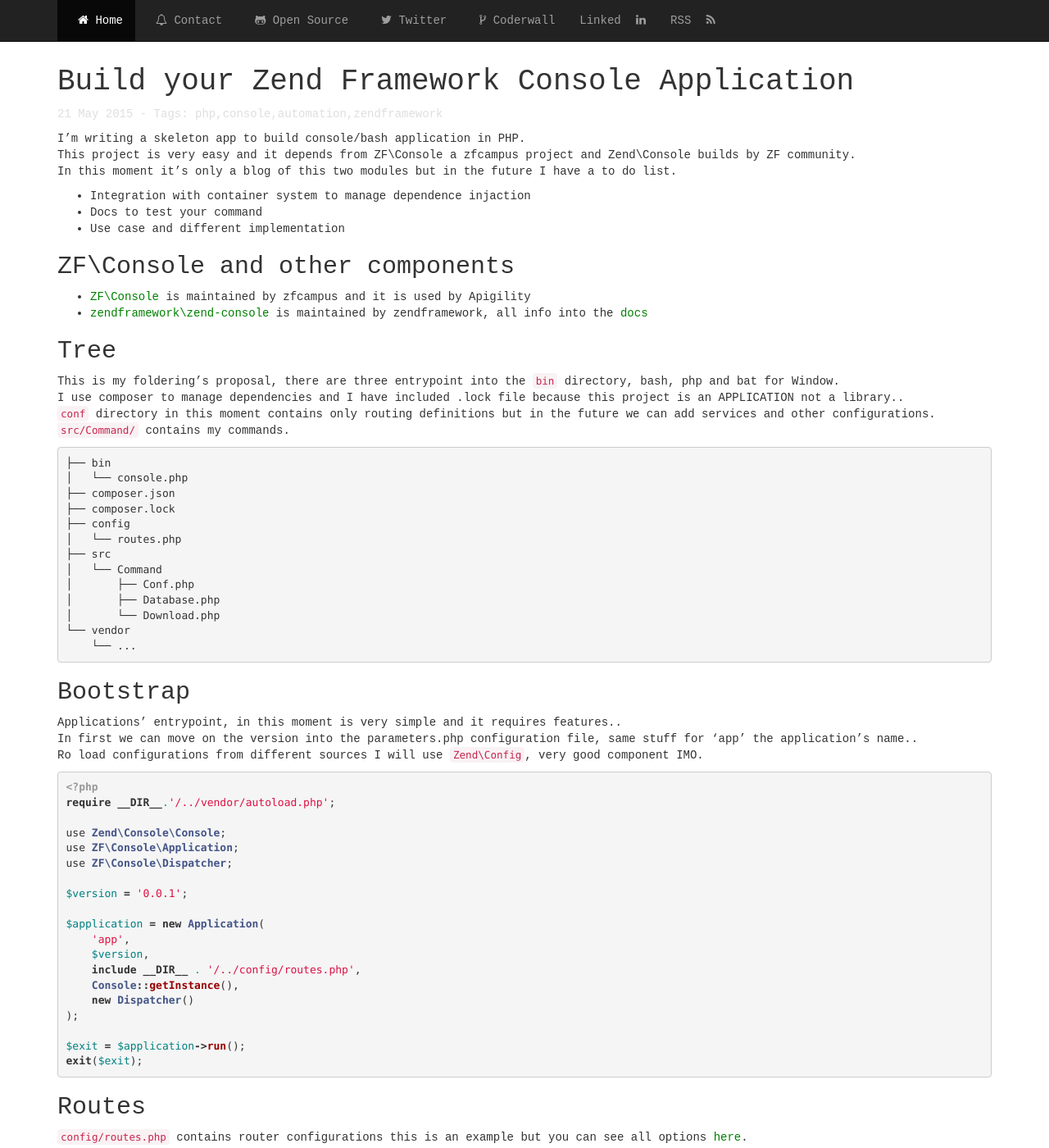
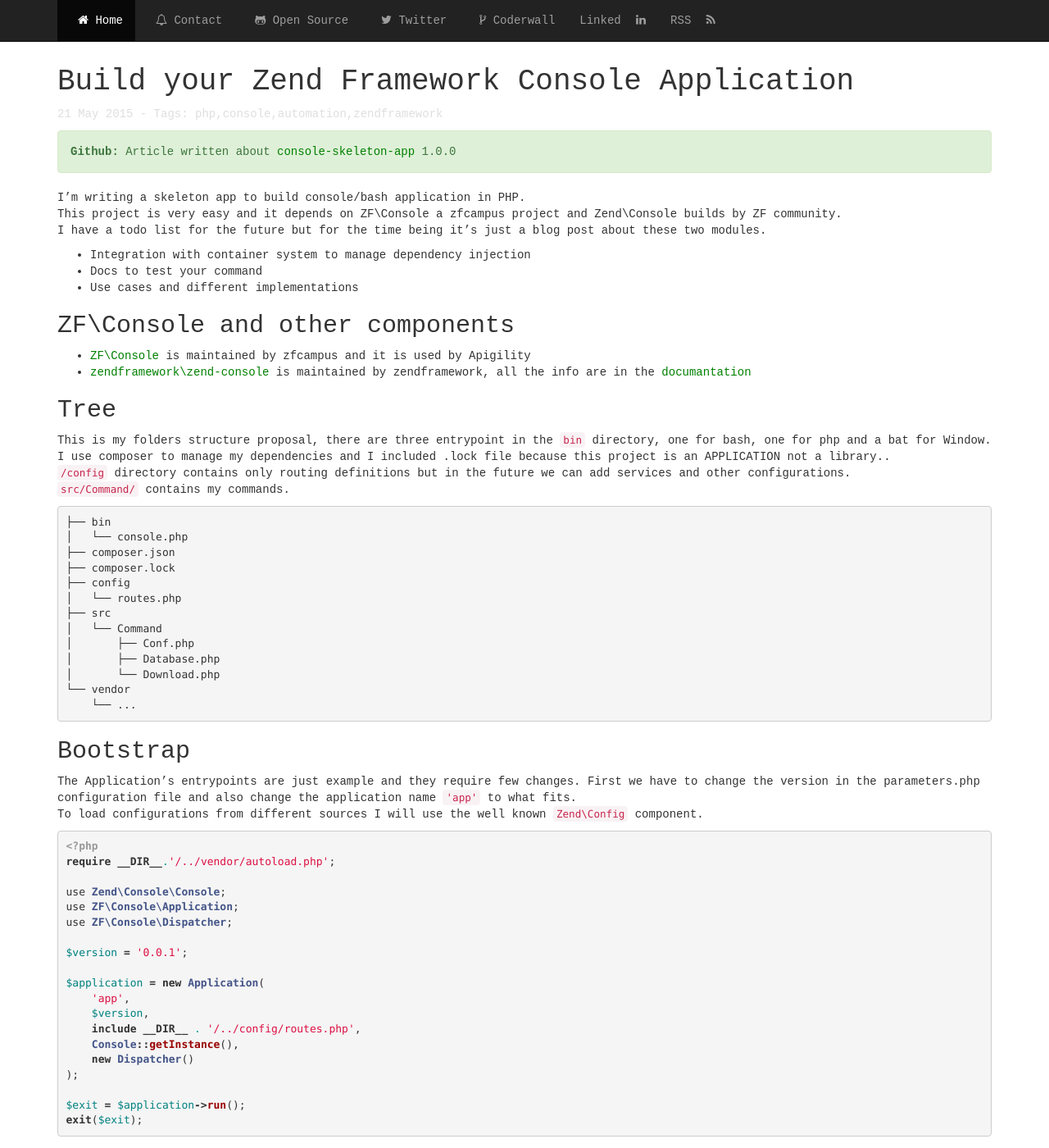
Before and after one commit to gianarb/gianarb.github.com, a Jekyll site: the page built from _posts/2015-06-25-zendframework-console-app.markdown, in a window 1280 px wide and 1400 px high. Shown: the whole window at 82% size. Built offline with Jekyll 4.4.1, drawn with Linux system fonts in a browser that asks for light colours; nearby versions of some CDN libraries; comment, search, counter and statistics services are not loaded; some of the changed text lies outside the part shown.

Commit message:
eglish fixes

```diff
--- a/_posts/2015-06-25-zendframework-console-app.markdown
+++ b/_posts/2015-06-25-zendframework-console-app.markdown
@@ -8,24 +8,26 @@
 priority: 0.6
 changefreq: yearly
 ---
+<div class="alert alert-success" role="alert"><strong>Github: </strong>Article written about <a target="_blank" href="https://github.com/gianarb/console-skeleton-app">console-skeleton-app</a> 1.0.0</div>
+
 I'm writing a skeleton app to build console/bash application in PHP.
-This project is very easy and it depends from ZF\Console a zfcampus project and Zend\Console builds by ZF community.
-In this moment it's only a blog of this two modules but in the future I have a to do list.
+This project is very easy and it depends on ZF\Console a zfcampus project and Zend\Console builds by ZF community.
+I have a todo list for the future but for the time being it's just a blog post about these two modules.
 
-* Integration with container system to manage dependence injaction
+* Integration with container system to manage dependency injection
 * Docs to test your command
-* Use case and different implementation
+* Use cases and different implementations
 
 ## ZF\Console and other components
 
 * [ZF\Console](https://github.com/zfcampus/zf-console) is maintained by zfcampus and it is used by Apigility
-* [zendframework\zend-console](https://github.com/zendframework/zend-console) is maintained by zendframework, all info into the [docs](http://framework.zend.com/manual/current/en/modules/zend.console.introduction.html)
+* [zendframework\zend-console](https://github.com/zendframework/zend-console) is maintained by zendframework, all the info are in the [documantation](http://framework.zend.com/manual/current/en/modules/zend.console.introduction.html)
 
 ## Tree
 
-This is my foldering's proposal, there are three entrypoint into the `bin` directory, bash, php and bat for Window.
-I use composer to manage dependencies and I have included .lock file because this project is an APPLICATION not a library..
-`conf` directory in this moment contains only routing definitions but in the future we can add services and other configurations.
+This is my folders structure proposal, there are three entrypoint in the `bin` directory, one for bash, one for php and a bat for Window.
+I use composer to manage my dependencies and I included .lock file because this project is an APPLICATION not a library..
+`/config` directory contains only routing definitions but in the future we can add services and other configurations.
 `src/Command/` contains my commands.
 
 {% highlight bash %}
@@ -46,9 +48,9 @@
 
 ## Bootstrap
 
-Applications' entrypoint, in this moment is very simple and it requires features..
-In first we can move on the version into the parameters.php configuration file, same stuff for 'app' the application's name..
-Ro load configurations from different sources I will use `Zend\Config`, very good component IMO.
+The Application's entrypoints are just example and they require few changes.
+First we have to change the version in the parameters.php configuration file and also change the application name `'app'` to what fits.
+To load configurations from different sources I will use the well known `Zend\Config` component.
 
 {% highlight php %}
 <?php
@@ -73,7 +75,7 @@
 {% endhighlight %}
 
 ## Routes
-`config/routes.php` contains router configurations this is an example but you can see all options [here](https://github.com/zfcampus/zf-console#defining-console-routes).
+`config/routes.php` contains router configurations. This is just an example but you can see all options [here](https://github.com/zfcampus/zf-console#defining-console-routes).
 
 {% highlight php %}
 <?php
@@ -110,5 +112,11 @@
 {% endhighlight %}
 
 ## Troubleshooting and tricks
-* OSx return an error because zf-console use a function blocked into the mac os php installation.. Follow [#22](https://github.com/zfcampus/zf-console/pull/22)
-* [See this article](http://www.sitepoint.com/packaging-your-apps-with-phar/) to package your application in a phar archive..
+* OSx return an error because zf-console use a function blocked into the mac os php installation. Have a look at  PR[#22](https://github.com/zfcampus/zf-console/pull/22)
+* See [this](http://www.sitepoint.com/packaging-your-apps-with-phar/) article to package your application in a phar archive..
+
+<br/>
+<br/>
+<br/>
+
+<div class="well"><a target="_blank" href="https://twitter.com/__debo">@__debo</a> thanks for trying to fix my bad English</div>
```
Also changed, not shown: other parts of _posts/2015-06-25-zendframework-console-app.markdown (+1 -1 lines).
